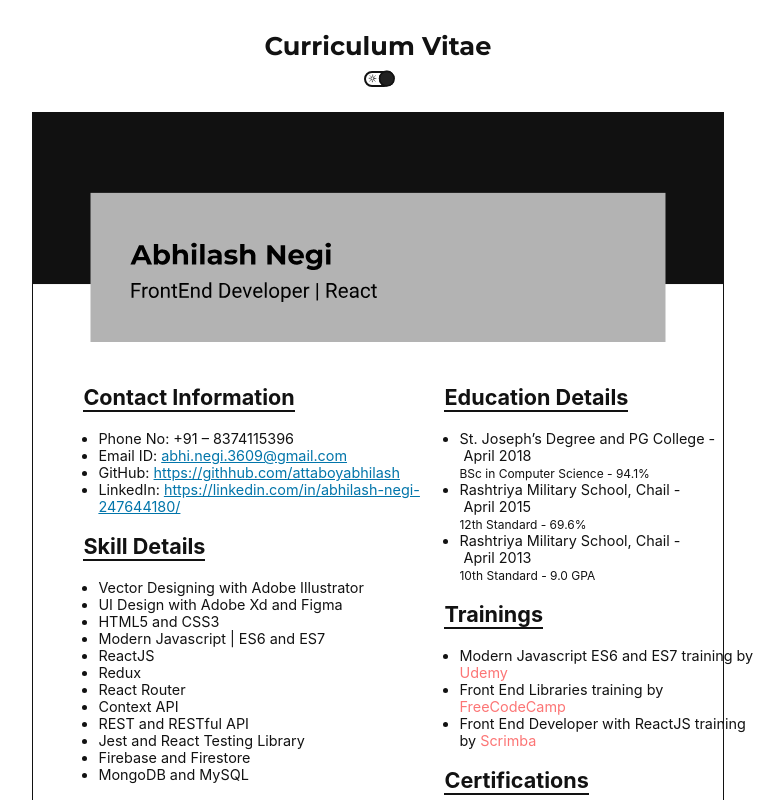
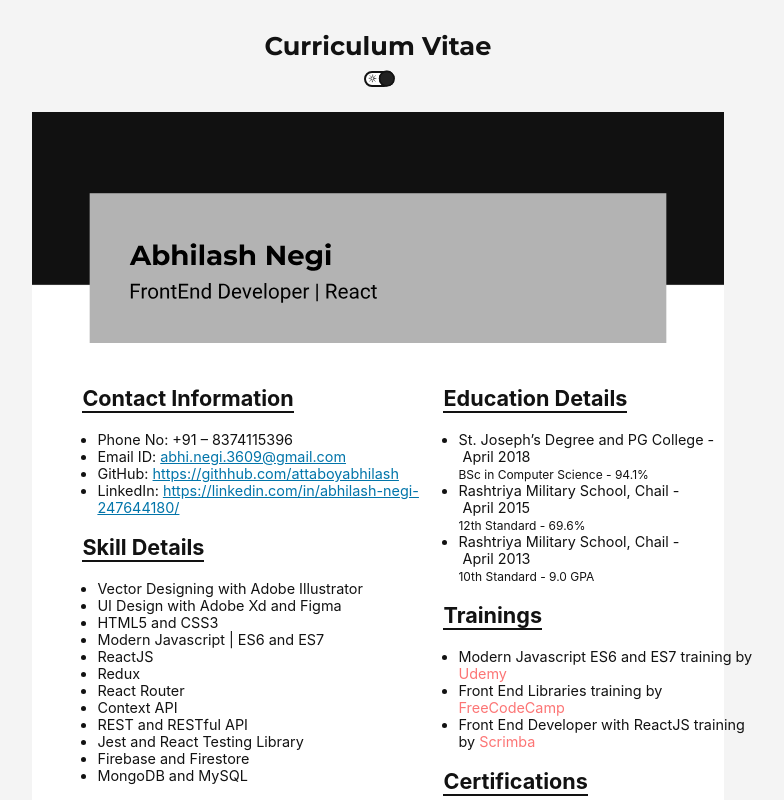
Before and after one commit to attaboyabhilash/CurriculumVitae, a React (Create React App) app: page / in a window 1280 px wide. Shown: the top 800 px of the page, without its empty margins (262-1046 px from the left). Built offline with nearby package versions, Linux system fonts and the light colour scheme.

Commit message:
final commit before deploy

```diff
--- a/package.json
+++ b/package.json
@@ -1,4 +1,5 @@
 {
+  "homepage":"https://attaboyabhilash.github.io/CurriculumVitae",
   "name": "my-resume",
   "version": "0.1.0",
   "private": true,
@@ -6,6 +7,7 @@
     "@testing-library/jest-dom": "^5.11.5",
     "@testing-library/react": "^11.1.1",
     "@testing-library/user-event": "^12.2.0",
+    "gh-pages": "^3.1.0",
     "react": "^17.0.1",
     "react-dom": "^17.0.1",
     "react-icons": "^3.11.0",
--- a/src/components/ResumeContent.js
+++ b/src/components/ResumeContent.js
@@ -1,5 +1,6 @@
 import React, { useContext } from 'react'
 import ACVL from '../assets/Abhilash_CV_Light.docx'
+import ACVD from '../assets/Abhilash_CV_Dark.docx'
 import { ThemeContext } from '../context/ThemeContext'
 import ContactInfo from './smaller-components/ContactInfo'
 import SkillDetails from './smaller-components/SkillDetails'
@@ -26,7 +27,7 @@ function ResumeContent() {
             </div>
             <div className="download-resume">
                 <span>Download {darkMode ? "Dark" : "Light"} Resume : </span>
-                <a href={darkMode ? "/assets/Abhilash_CV_Dark.docx" : ACVL}download>
+                <a href={darkMode ? ACVD : ACVL} download>
                     <button class="button-resume" style={darkMode ?  {color: "#121212"} : {color : "#F4F4F4" }}>Download</button>
                 </a>
             </div>
--- a/src/components/ResumeHeader.js
+++ b/src/components/ResumeHeader.js
@@ -10,9 +10,7 @@ function ResumeHeader() {
             {darkMode ?
                 <img src={RHD} alt="rhd" />
                 :
-                <img src={RHL} alt="rhl"
-                    style={{borderLeft: "1px solid #121212", borderRight: "1px solid #121212"}}
-                />
+                <img src={RHL} alt="rhl" />
             }
         </div>
     )
--- a/src/index.css
+++ b/src/index.css
@@ -11,16 +11,18 @@ body {
     sans-serif;
   -webkit-font-smoothing: antialiased;
   -moz-osx-font-smoothing: grayscale;
+  transition: linear 450ms ease-in-out;
 }
 
 .container{
   text-align: center;
   padding: 20px 20%;
   position: relative;
+  transition: all 400ms ease-in-out
 }
 
 .light-mode{
-  background-color: #FFF;
+  background-color: #F4F4F4;
   color: #121212;
 }
 
@@ -93,9 +95,6 @@ ul{
   margin-bottom: 25px;
   width: 90%;
   background-color: #FFF;
-  border-left: 1px solid #121212;
-  border-right: 1px solid #121212;
-  border-bottom: 1px solid #121212;
 }
 
 .small-container a{
```
Also changed, not shown: 1 other file (tests, documents, lock files or other folders).
